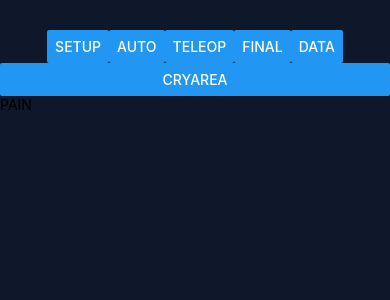
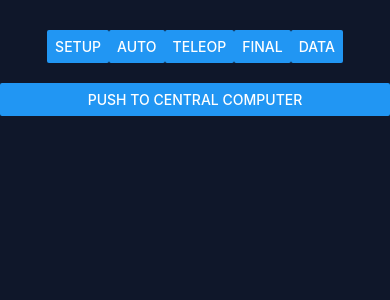
Before and after one commit to jmurphy5613/robotics-scouting-mobile-temp, a React Native app: screen / in a window 390 px wide. Both pictures are taken after a click on the button "DATA". Shown: the top 300 px of the page. Built offline with nearby package versions, Linux system fonts and the light colour scheme.

Commit message:
created match grid

```diff
--- a/App.js
+++ b/App.js
@@ -14,6 +14,8 @@ import BouncyCheckbox from "react-native-bouncy-checkbox";
 async function changeOrientation() {
   await ScreenOrientation.lockAsync(ScreenOrientation.OrientationLock.LANDSCAPE_LEFT);
 }
+
+import TeamGrid from './components/team-grid';
 
 let jsonData;
 
@@ -279,10 +281,10 @@ export default function App() {
                 ecl='L'
                 size={250}
               />
-              <View>
+              <View style={styles["qrButtons"]}>
                 <Button title="close" onPress={e => setPopup(!popup)}/>
                 <Button title="save" onPress={e => pushSaveData() }/>
-                <Button title="delete" onPress={e => deleteData() } />
+                {/* <Button title="delete" onPress={e => deleteData() } /> */}
               </View>
             </View>
           </Modal>
@@ -303,11 +305,11 @@ export default function App() {
           <Button title="Data" onPress={e => setStateController(4) }/>
         </View>
         <StatusBar style="auto" />
-        <ScrollView keyboardShouldPersistTaps='handled'>
-          <Button title="cryArea" onPress={ async (e) => {
+        <ScrollView style={{ width: '100%' }} keyboardShouldPersistTaps='handled'>
+          {/* <Button title="cryArea" onPress={ async (e) => {
             console.log(await AsyncStorage.getItem(key));
-          } }/>
-          <Text>PAIN</Text>
+          } }/> */}
+          <TeamGrid />
         </ScrollView>
       </View>
     )
@@ -477,4 +479,8 @@ const styles = StyleSheet.create({
     borderTopEndRadius: 10,
     marginLeft: '20%'
   },
+  qrButtons: {
+    display: 'flex',
+    flexDirection: 'row',
+  }
 });
--- /dev/null
+++ b/components/team-grid.jsx
@@ -0,0 +1,70 @@
+
+import { View, StyleSheet, Text, Button } from 'react-native';
+import { useEffect, useState } from 'react';
+import { AsyncStorage } from 'react-native';
+
+const styles = StyleSheet.create({
+    grid: {
+        flex: 3,
+        width: '100%',
+        flexDirection: 'row',
+        flexWrap: 'wrap',
+        marginTop: 20,
+        paddingBottom: 40,
+    },
+    gridItem: {
+        width: '30%',
+        display: 'flex',
+        justifyContent: 'center',
+        alignItems: 'center',
+        backgroundColor: '#696969',
+        borderRadius: 10,
+        height: 80,
+        margin: 10,
+    },
+    gridTitle: {
+        color: 'white',
+    }
+})
+
+const key = 'robot-data-list';
+
+const TeamGrid = () => {
+
+    const [data, setData] = useState([]);
+
+    const fetchData = async () => {
+        try {
+            const data = await AsyncStorage.getItem(key);
+            setData(JSON.parse(data));
+        } catch (e) {
+            console.log(e);
+        }
+    }
+
+    useEffect(() => {
+        const getData = async () => {
+            await fetchData();
+        }
+        getData();
+    }, []);
+
+
+    return (
+        <View style={styles.grid}>
+            {data.map((element, index) => {
+                const data = JSON.parse(element);
+                return (
+                    <View style={styles.gridItem}>
+                        <Text style={styles.gridTitle}>Match {data.matchId}</Text>
+                    </View>
+                )
+            })}
+            <View style={{ width: '100%' }}>
+                <Button  title='Push to Central Computer' />
+            </View>
+        </View>
+    )
+}
+
+export default TeamGrid;
```
